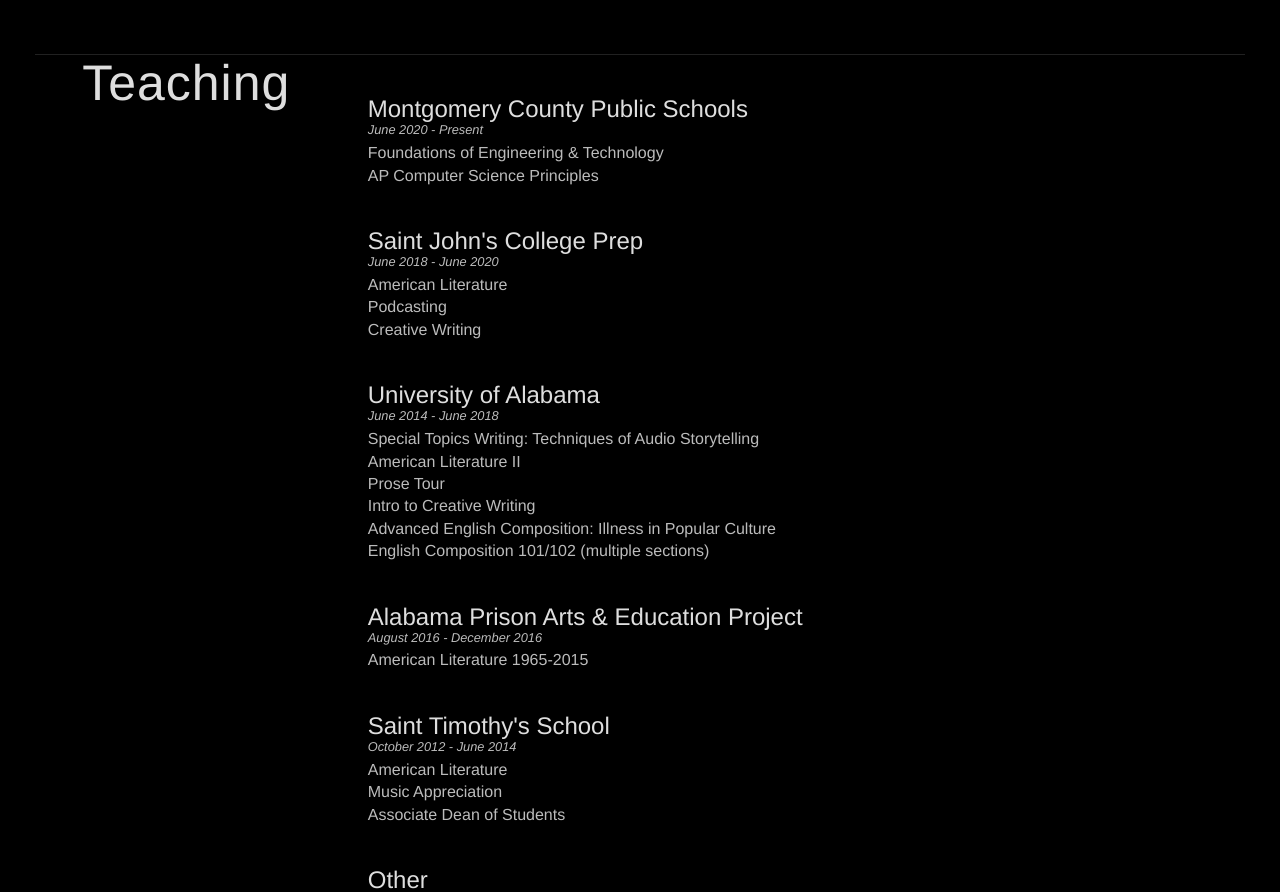
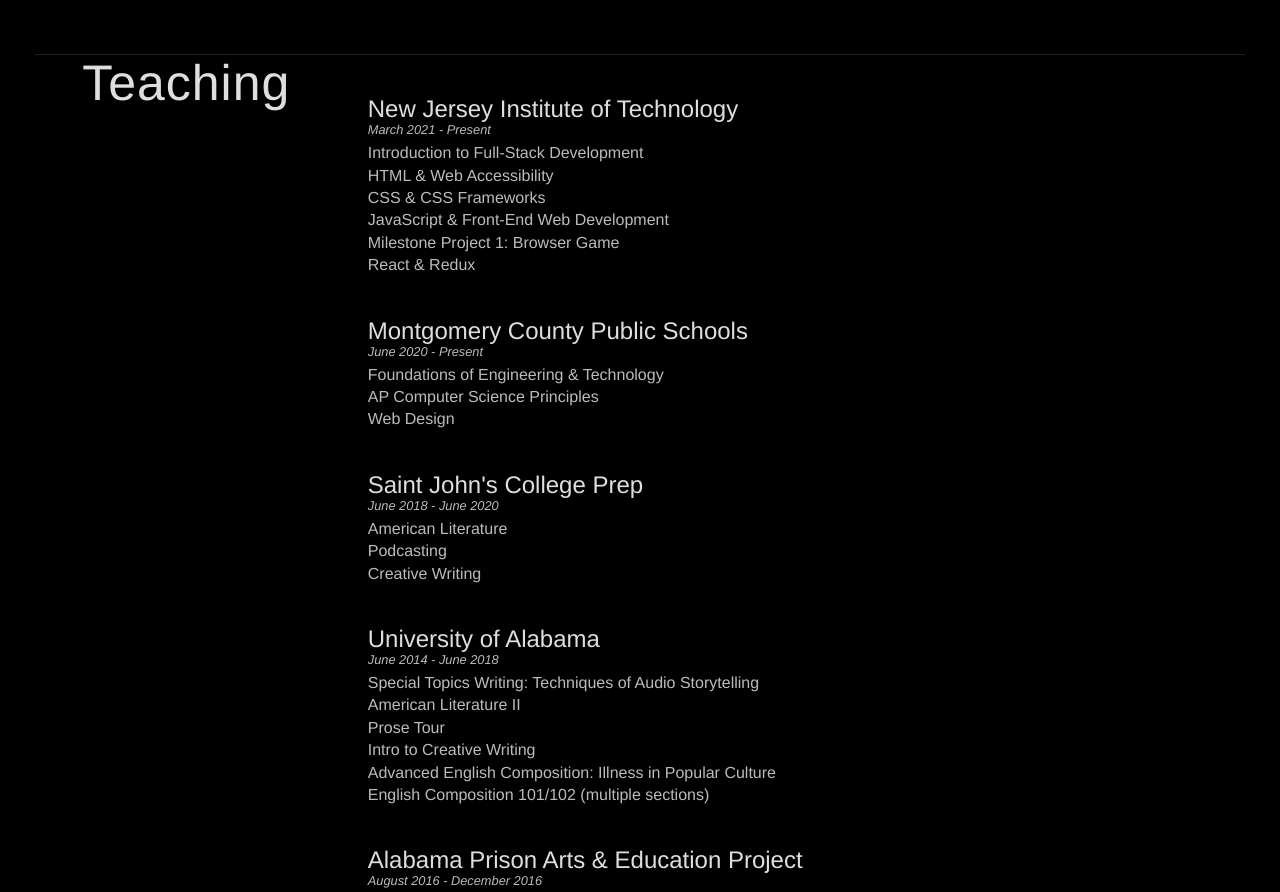
Before and after one commit to NGBlanchard/portfolio-2020, a React (Create React App) app: page / in a window 1280 px wide. Shown: the part 3012-3904 px from the top of the page. Built offline with nearby package versions, Linux system fonts and the light colour scheme.

Commit message:
njit update

```diff
--- a/src/components/Teaching/Teaching.js
+++ b/src/components/Teaching/Teaching.js
@@ -9,12 +9,26 @@
         </div>
         <div className="resume-cont">
         <div className="sectionContent">
+        <article className="teach">
+            <h2>New Jersey Institute of Technology</h2>
+            <p className="subDetails">March 2021 - Present</p>
+            <p>
+            Introduction to Full-Stack Development <br />
+            HTML & Web Accessibility <br />
+            CSS & CSS Frameworks <br />
+            JavaScript & Front-End Web Development <br />
+            Milestone Project 1: Browser Game <br />
+            React & Redux
+            </p>
+          </article>
+
           <article className="teach">
             <h2>Montgomery County Public Schools</h2>
             <p className="subDetails">June 2020 - Present</p>
             <p>
               Foundations of Engineering & Technology <br />
-              AP Computer Science Principles
+              AP Computer Science Principles <br />
+              Web Design
             </p>
           </article>
 
```
